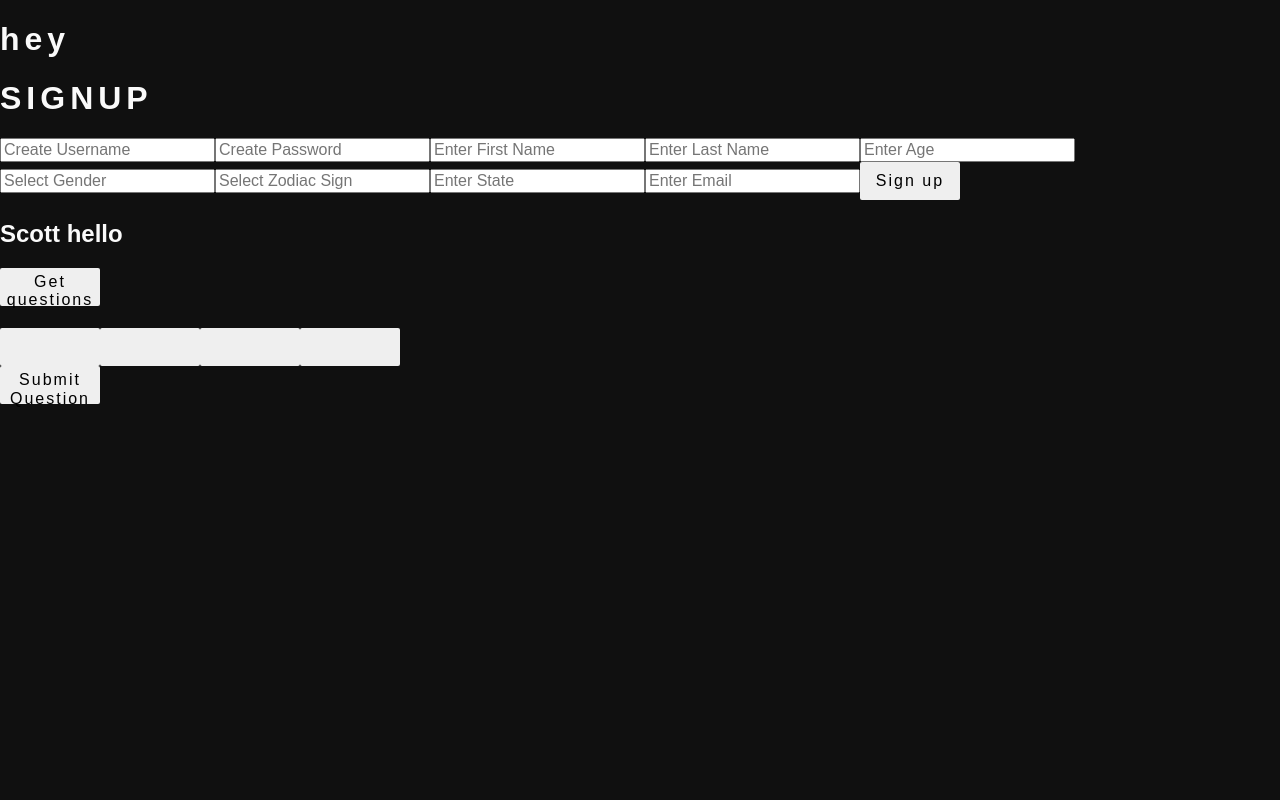
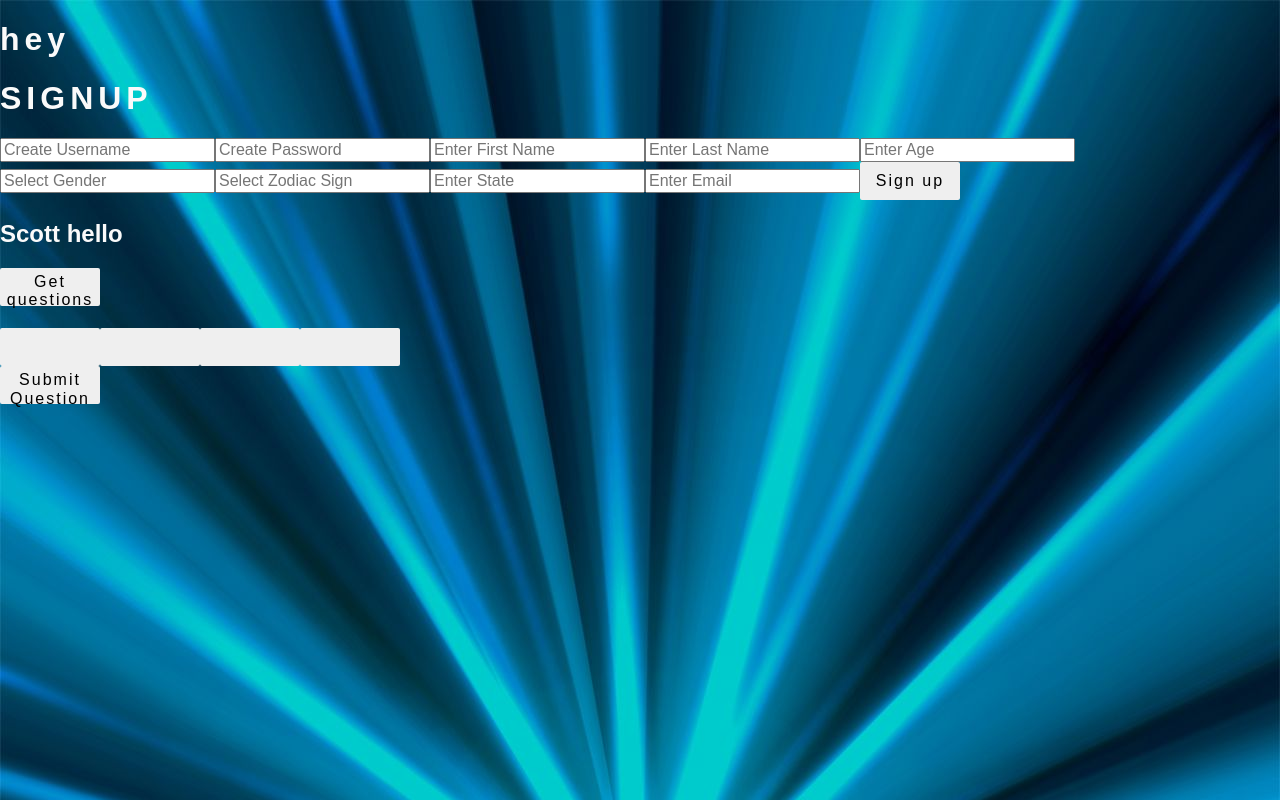
Before and after one commit to Zaidwerd/RobotRivalry, a React app: page /login in a window 1280 px wide. Built offline with nearby package versions, Linux system fonts and the light colour scheme; the HTML template or start-up script is replaced by a standard one.

Commit message:
populated sql database

```diff
--- a/src/components/App/App.jsx
+++ b/src/components/App/App.jsx
@@ -10,7 +10,7 @@ import Levels from './Game/Levels/Levels.jsx';
 import Question from './Game/Question/question.jsx';
 import StartPage from './StartPage/StartPage.jsx';
 import Stats from './Stats/Stats.jsx';
-import AddQuestions from './AddQuestions/AddQuestions';
+// import AddQuestions from './AddQuestions/AddQuestions';
 // import AjaxAdapter from '../../helpers/AjaxAdapter';
 import './../normalize.css';
 
@@ -163,7 +163,7 @@ class App extends Component {
 
   getQuestions() {
     console.log('clicked!');
-    fetch(`http://cors.io/?https://www.opentdb.com/api.php?amount=50&type=multiple`)
+    fetch(`http://cors.io/?https://www.opentdb.com/api.php?amount=7&category=27&difficulty=hard&type=multiple`)
       .then(r => r.json())
       .then((data) => {
         this.setState({
@@ -265,6 +265,7 @@ class App extends Component {
   }
 
   submitQuestion() {
+    console.log('NUMBER: ', this.state.counter);
     fetch('/questions', {
       headers: {
         'Content-type': 'application/json; charset=UTF-8',
--- a/src/components/App/Login/LogIn.css
+++ b/src/components/App/Login/LogIn.css
@@ -1,9 +1,9 @@
-/*body {
+body {
 		background-color: blue;
 	background-image: url(futurama_bg.jpg);
 	background-repeat: no-repeat;
 	background-size: cover;
-}*/
+}
 
 
 #container {
```
